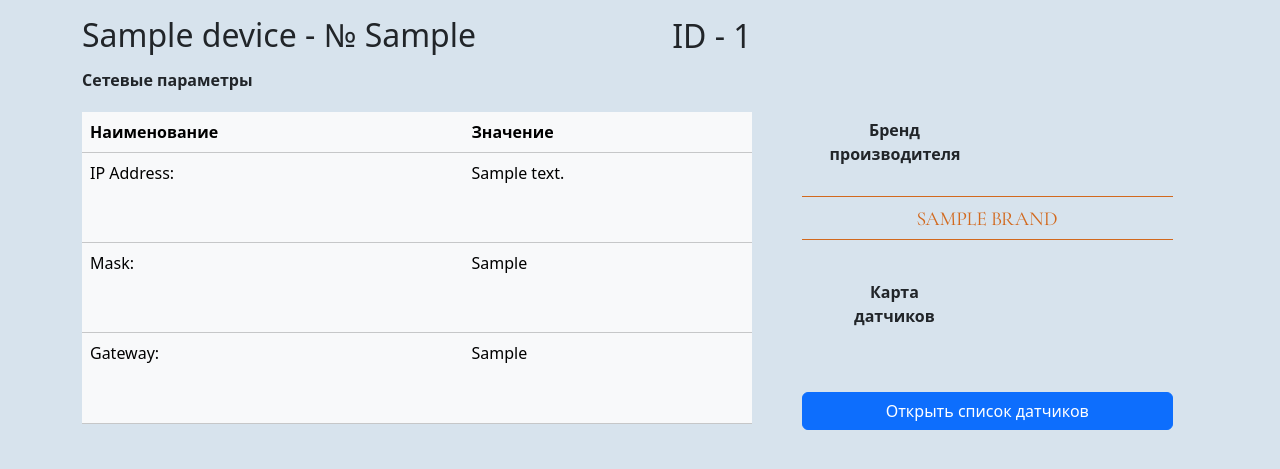
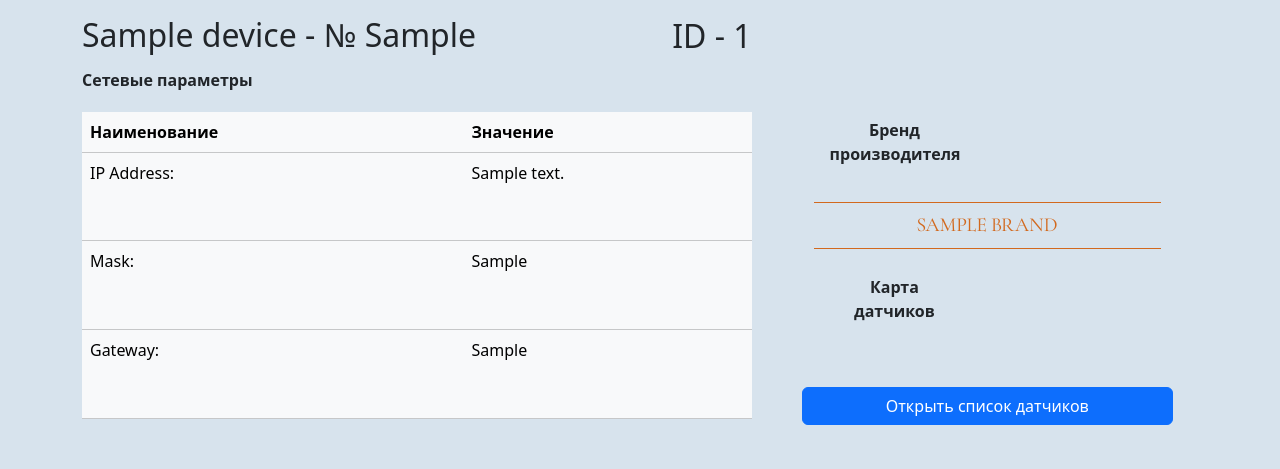
Before and after one commit to vikneo/instructions, a Django app: a page that uses documents/templates/base/header.html in a window 1280 px wide. Shown: the part 187-656 px from the top of the page. Run offline with Django 5.2, Linux system fonts and the light colour scheme; tables that the repository leaves empty hold one stand-in row (values such as "Sample post"); some libraries are stand-ins or nearby versions.

Commit message:
added link to Brand

```diff
--- a/documents/static/access/css/style.css
+++ b/documents/static/access/css/style.css
@@ -202,10 +202,11 @@ body {
 }
 
 .setting-title {
-    margin-top: 15px !important;
-    margin-bottom: 25px !important;
-    padding-top: 10px !important;
-    outline: 1px solid !important;
+    margin-top: 10px !important;
+    margin-bottom: 10px !important;
+    padding: 10px 10px !important;
+    border-top: 1px solid;
+    border-bottom: 1px solid;
     color: chocolate;
     font-family: 'Zt Chablis Regular', sans-serif;
     font-weight: 600;
--- a/documents/templates/base/header.html
+++ b/documents/templates/base/header.html
@@ -25,7 +25,7 @@
                     <a class="nav-link" aria-current="page" href="{% url 'project:instructions' %}">{% translate 'Документация' %}</a>
                 </li>
                 <li class="nav-item">
-                    <a class="nav-link" href="#">{% translate 'Bitrix' %}</a>
+                    <a class="nav-link" href="https://rinecogroup.bitrix24.ru/" target="_blank">{% translate 'Bitrix' %}</a>
                 </li>
                 <li class="nav-item">
                     <a class="nav-link" href="#">{% translate 'О нас' %}</a>
--- a/documents/templates/device/device_detail.html
+++ b/documents/templates/device/device_detail.html
@@ -82,9 +82,11 @@
                     <div class="col-6">
                         <div class="p-3"><strong>Бренд производителя</strong></div>
                     </div>
-                    <div class="setting-title">
-                        <h5>{{ device.brand_id.name }}</h5>
-                    </div>
+                    <a href="" style="text-decoration: none; margin-top: 10px;">
+                        <div class="setting-title">
+                            <span class="h5">{{ device.brand_id.name }}</span>
+                        </div>
+                    </a>
                 </div>
             </div>
             <div class="container overflow-hidden text-center">
```
